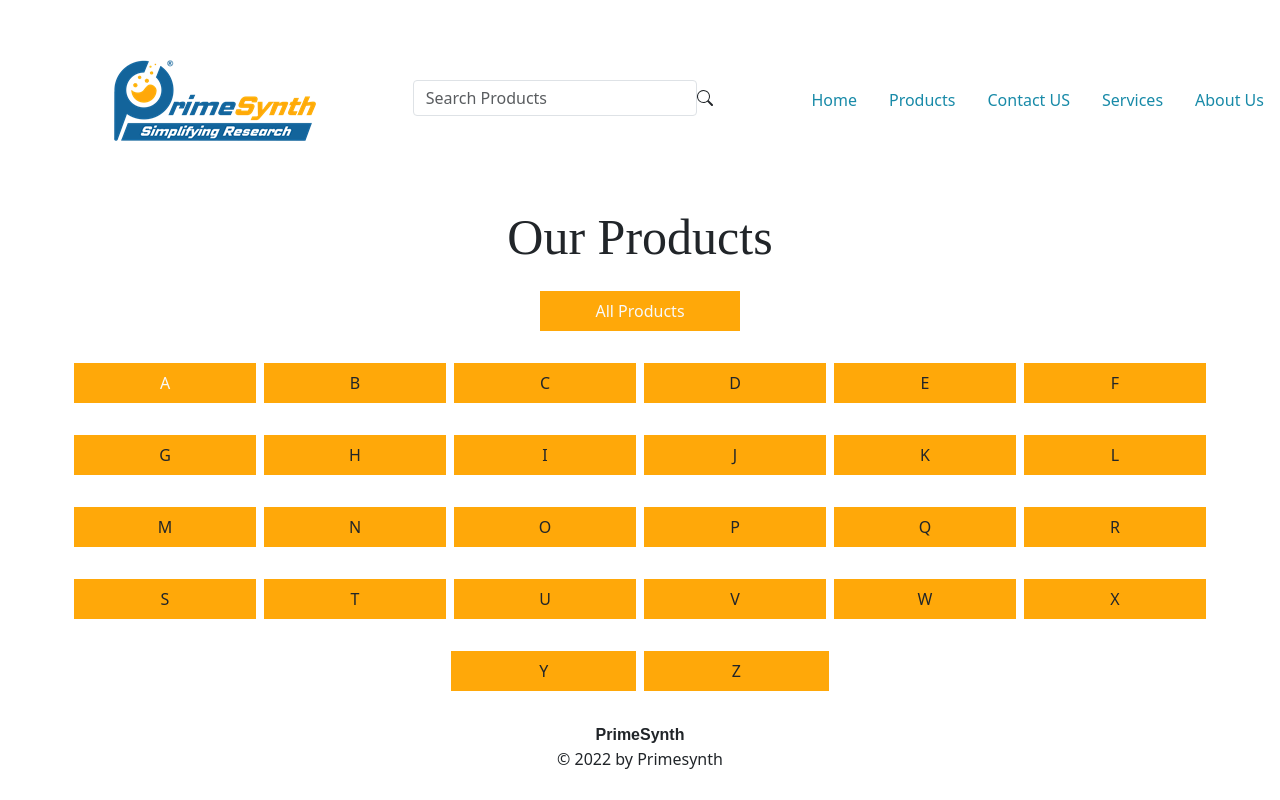
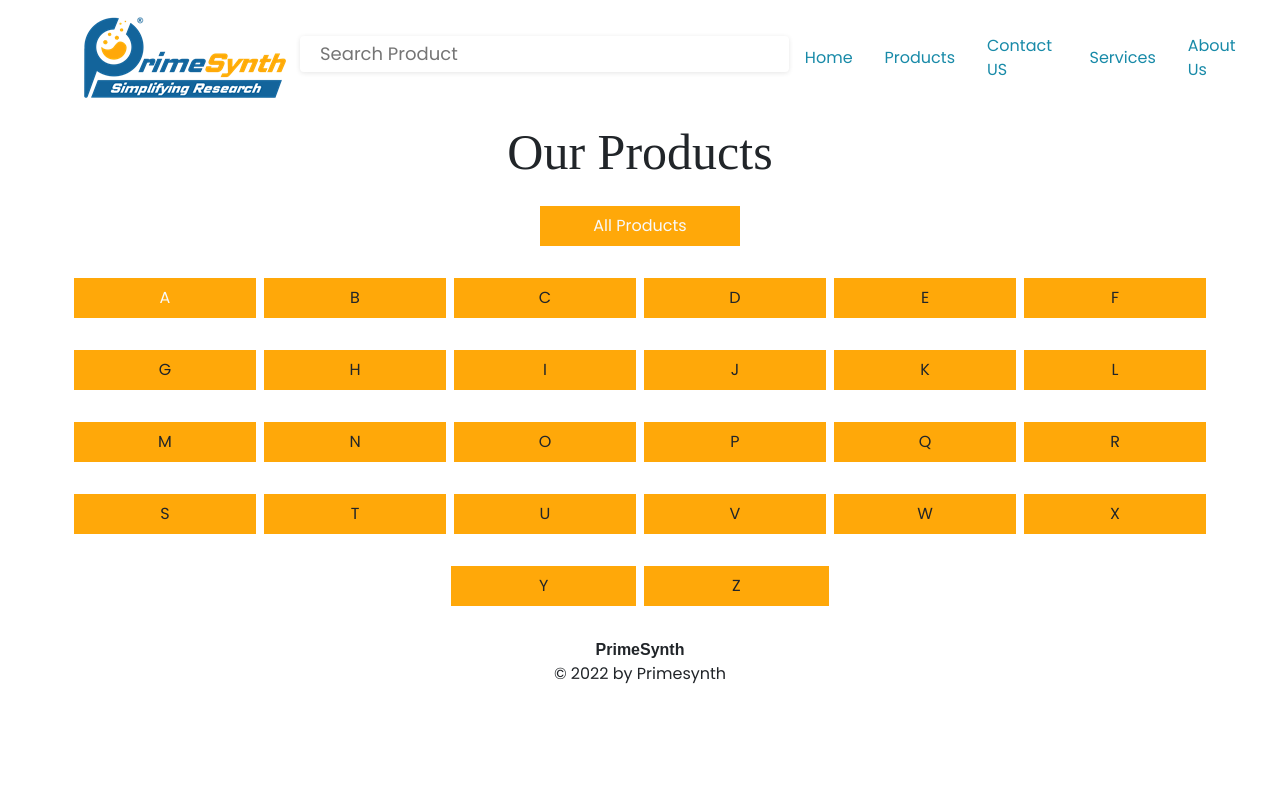
Before and after one commit to samprasdsouza/primeSynth-UI, a React (Create React App) app: page /products-by-category in a window 1280 px wide. Built offline with nearby package versions, Linux system fonts and the light colour scheme.

Commit message:
search-bar feature css fix pt 1

```diff
--- a/src/AppRouter.jsx
+++ b/src/AppRouter.jsx
@@ -8,6 +8,7 @@ import { SortByAlphabet } from './SortByAlphabet'
 import { ProductDescription } from './ProductDescription'
 import { GetQuote } from './GetQuote'
 import { AllProducts } from './AllProducts'
+import { SearchBar } from './SearchBar'
 
 export const AppRouter = () => {
 
@@ -23,6 +24,7 @@ export const AppRouter = () => {
       {/* <Route path='/product-page/:productName' element={<ProductDescription/>}/> */}
       <Route path='/product/:productId' element={<ProductDescription/>} />
       <Route path='/get-quote' element={<GetQuote/>} />
+      <Route path='/test-searchbar' element={<SearchBar/>} />
       {/* <Route path='software-catalog' element={<SoftwareCatalog {...props}/>}>
         <Route index element={<ApiExplorer />} />
         <Route path='create-component' element={<CreateAPI />} />
--- a/src/Header.js
+++ b/src/Header.js
@@ -2,21 +2,16 @@ import { SearchBar } from './SearchBar';
 import logo from './svg/Primesynth.png'
 function Header() {
     return (
-        <div style={{ height:'200px'}} className="d-flex justify-content-between align-items-center">
-            <div style={{paddingLeft: "100px"}}><img src={logo} alt="logo"/></div>
-            <div>
-                <div className="p-3"><SearchBar/></div>
-            </div>
-            <div className="d-flex">
-                <div className="p-3"><a href="/" className='anchor-text'> Home </a></div>
-                <div className="p-3"><a href="/products-by-category" className='anchor-text'> Products </a></div>
-                <div className="p-3"><a href="/contact-us" className='anchor-text'> Contact US </a></div>
-                <div className="p-3"><a href="/contact-us" className='anchor-text'>Services </a></div>
-                <div className="p-3"><a href="/contact-us" className='anchor-text'>About Us </a></div>
-            </div>
+        <div className='d-flex'>
+            <div className='d-flex align-items-center' style={{ paddingLeft: "50px" }}><img src={logo} alt="logo" /></div>
+            <div className='d-flex w-50 align-items-center'> <SearchBar /></div>
+            <div className="d-flex align-items-center p-3"><a href="/" className='anchor-text'> Home </a></div>
+            <div className="d-flex align-items-center p-3"><a href="/products-by-category" className='anchor-text'> Products </a></div>
+            <div className="d-flex align-items-center p-3"><a href="/contact-us" className='anchor-text'><span> Contact US </span></a></div>
+            <div className="d-flex align-items-center p-3"><a href="/contact-us" className='anchor-text'>Services </a></div>
+            <div className="d-flex align-items-center p-3"><a href="/contact-us" className='anchor-text'>About Us </a></div>
+        </div>
+    );
+}
 
-      </div>
-    );
-  }
-
-  export default Header;
+export default Header;
--- a/src/SearchBar.jsx
+++ b/src/SearchBar.jsx
@@ -5,10 +5,11 @@ import { InputText } from "./common/InputText"
 import { useDispatch } from "react-redux"
 import { createAction } from "@reduxjs/toolkit"
 import { SearchQueryResults } from "./SearchQueryResults"
+import './Searchbar.css'
 
 const getSearchQueryStart = createAction('users/getSearchQueryStart')
 
-export const SearchBar = () => {
+export const SearchBar = ({ }) => {
     const [value, setValue] = useState('')
 
     const dispatch = useDispatch()
@@ -20,24 +21,35 @@ export const SearchBar = () => {
     console.log('value', value);
 
     useEffect(() => {
-        if (!isEmpty(value)) dispatch(getSearchQueryStart({ searchQuery: value, pageNumber: 10, limit: 1}))
+        if (!isEmpty(value)) dispatch(getSearchQueryStart({ searchQuery: value, pageNumber: 10, limit: 2 }))
     }, [dispatch, getSearchQueryStart, value])
     return (
-        <div>
-            <div className="" style={{ postion: 'fixed' }}>
+        <div className="w-100">
+            <div className="" style={{ postion: 'fixed', zIndex: '99' }}>
+                <div class="">
+                    <div class="searchInput">
                         <InputText
-                    name="phone"
-                    placeholder="Search Products"
-                    rightIcon={<IconSearch/>}
-                    required
+                            className="w-100"
+                            type="text"
+                            placeholder="Search Product"
                             value={value}
                             onChange={handleChange}
+                            rightIcon={IconSearch}
                         />
+                        <div class="icon"><i class="fas fa-search"></i></div>
                     </div>
-            {!isEmpty(value) && <div style={{ background: '1px solid black'}}>
-                <SearchQueryResults/>
+                    <div>
+                        {!isEmpty(value) && <div style={{ background: '1px solid black' }}>
+                            <div class="">
+                                <SearchQueryResults />
+                            </div>
+
                         </div>
                         }
                     </div>
+                </div>
+            </div>
+
+        </div>
     )
 }
--- a/src/SearchQueryResults.jsx
+++ b/src/SearchQueryResults.jsx
@@ -22,7 +22,7 @@ export const SearchQueryResults = () => {
     }))
     console.log('searchResultsTab', searchResultsTab);
     return(
-        <div className="search-results" style={{ marginTop: '800px'}}>
+        <div className="search-results">
             <CardBuilder
                 cards={searchResultsTab}
                 rowCardCount={1}
--- /dev/null
+++ b/src/Searchbar.css
@@ -0,0 +1,96 @@
+@import url('https://fonts.googleapis.com/css2?family=Poppins:wght@200;300;400;500;600;700&display=swap');
+*{
+  margin: 0;
+  padding: 0;
+  box-sizing: border-box;
+  font-family: 'Poppins', sans-serif;
+}
+
+body{
+  background: #f4f5;
+  padding: 0 20px;
+}
+
+::selection{
+  color: #fff;
+  background: #664AFF;
+}
+
+.container{
+  /* max-width: 450px; */
+  /* margin: 150px auto; */
+}
+
+/* .container .searchInput{
+  background: #fff;
+  width: 50%;
+  border-radius: 5px;
+  position: relative;
+  box-shadow: 0px 1px 5px 3px rgba(0,0,0,0.12);
+} */
+
+.searchInput input{
+  height: 55px;
+  width: 100%;
+  outline: none;
+  border: none;
+  border-radius: 5px;
+  padding: 0 60px 0 20px;
+  font-size: 18px;
+  box-shadow: 0px 1px 5px rgba(0,0,0,0.1);
+}
+
+.searchInput.active input{
+  border-radius: 5px 5px 0 0;
+  z-index: 99;
+}
+
+.searchInput .resultBox{
+  padding: 0;
+  opacity: 0;
+  pointer-events: none;
+  max-height: 280px;
+  overflow-y: auto;
+  z-index: 99;
+}
+
+.searchInput.active .resultBox{
+  padding: 10px 8px;
+  opacity: 1;
+  pointer-events: auto;
+  margin-top: 20px;
+}
+
+.resultBox li{
+  list-style: none;
+  padding: 8px 12px;
+  display: none;
+  width: 100%;
+  cursor: default;
+  border-radius: 3px;
+}
+
+.searchInput.active .resultBox li{
+  display: block;
+}
+.resultBox li:hover{
+  background: #efefef;
+}
+
+.searchInput .icon{
+  position: absolute;
+  right: 0px;
+  top: 0px;
+  height: 55px;
+  width: 55px;
+  text-align: center;
+  line-height: 55px;
+  font-size: 20px;
+  color: #644bff;
+  cursor: pointer;
+}
+
+
+.search-results {
+  background-color: #12649B;
+}
--- a/src/common/InputText/index.jsx
+++ b/src/common/InputText/index.jsx
@@ -31,7 +31,7 @@ export function InputText ({
         </label>
       )}
       {description && <div className='text-10'>{description}</div>}
-      <div className='text-box-container'>
+      <div className='text-box-container w-100'>
         {leftIcon && <span className={`left-icon ${alertMessageClass}`}>{leftIcon}</span>}
         <input
           className={`form-control mt-1 ${variant || ''} ${rightIcon ? 'input-with-right-icon' : ''}`}
--- a/src/index.css
+++ b/src/index.css
@@ -65,12 +65,6 @@
   background: #12649B !important;
 }
 
-.search-bar::placeholder{
-  color: #686868;
-  font-size: 14px;
-  line-height: 16px;
-}
-
 .text-box-container .right-icon {
   right: 16px;
 }
```
Lines whose indentation alone changed are shown as unchanged.
